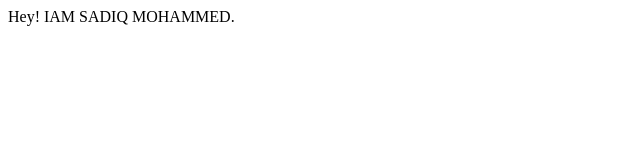
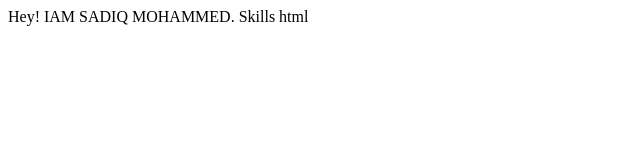
Before and after one commit to iamsadhik/practice-01, a plain HTML site: page index.html in a window 1280 px wide. Shown: the full height of the page, 0-640 px from the left. Drawn offline with Linux system fonts and the light colour scheme.

Commit message:
docs: skills

```diff
--- a/index.html
+++ b/index.html
@@ -7,5 +7,7 @@
 </head>
 <body>
     Hey! IAM SADIQ MOHAMMED.
+    Skills
+    html
 </body>
 </html>
```
